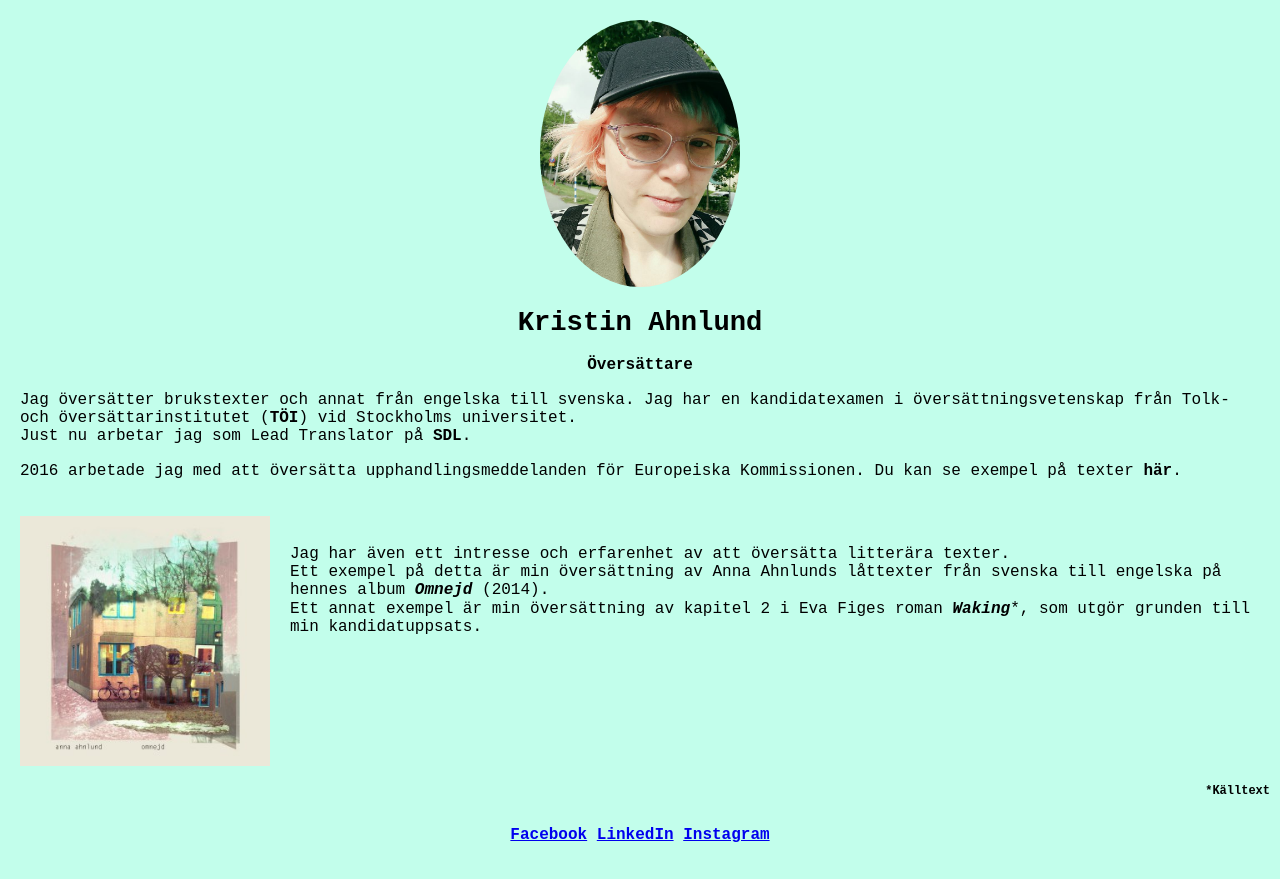
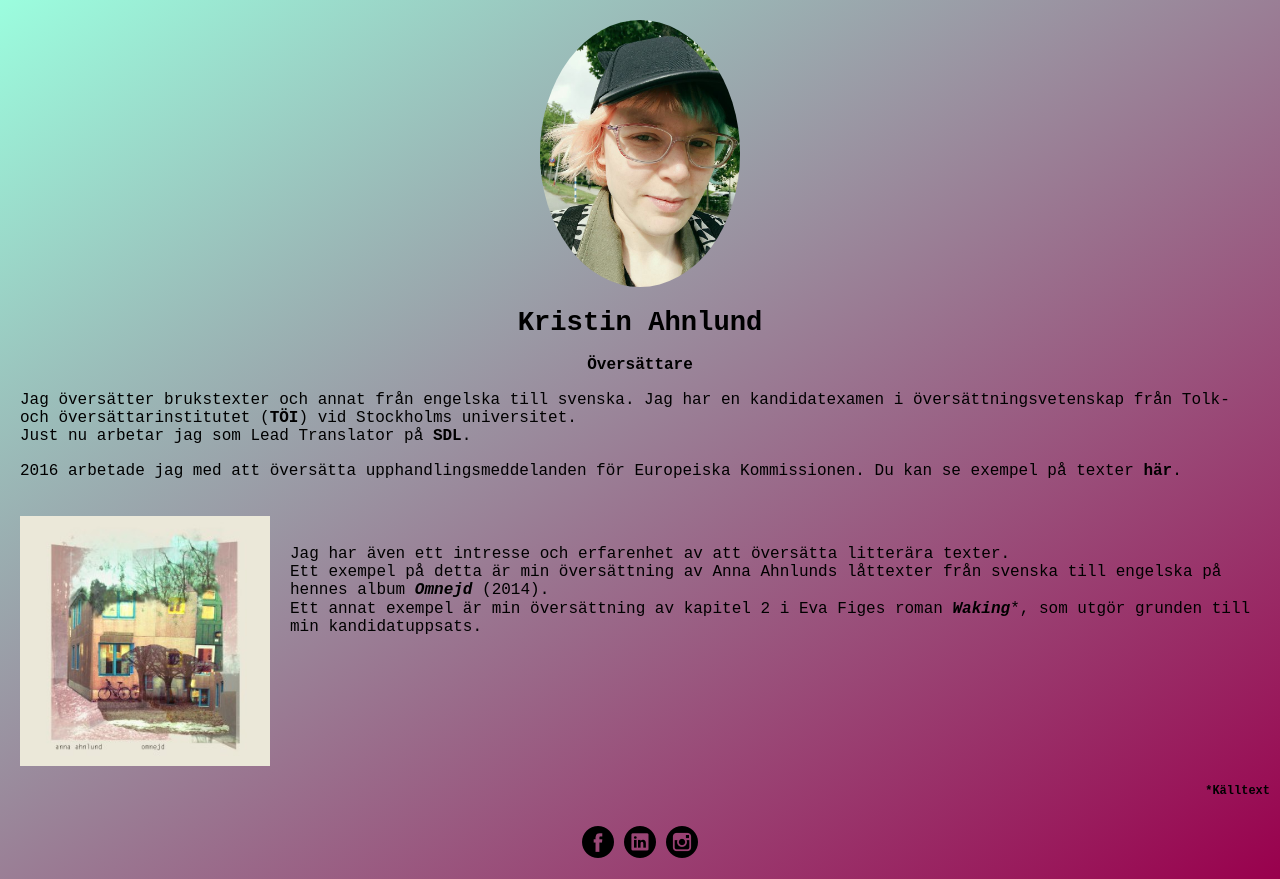
Before and after one commit to krixtin/krixtin.github.io, a plain HTML site: page index.html in a window 1280 px wide. Drawn offline with Linux system fonts and the light colour scheme.

Commit message:
v. 6
og-taggar, ikoner

```diff
--- a/css/style.css
+++ b/css/style.css
@@ -1,6 +1,9 @@
 body {
-	background-color: #c2feeb;
 	font-family: "courier new";
+}
+
+.grad {
+	background: linear-gradient(to bottom right, #9bfdde, #99004d);
 }
 
 .imgheader {
--- a/index.html
+++ b/index.html
@@ -6,8 +6,10 @@
 			<link rel="stylesheet" type="text/css" href="./css/style.css">
 			<meta name="viewport" content="width=device-width, initial-scale=1, minimum-scale=1">
 			<meta charset="utf-8">
+			<meta property="og:title" content="Kristin Ahnlund: Översättare">
+			<meta property="og:image" content="./bilder/profilbild.jpg">
 		</head>
-		<body>
+		<body class="grad">
 			<img src="./bilder/profilbild.jpg" class="imgheader">
 			<h1 class="header">Kristin Ahnlund</h1>
 			<h2 class="header2">Översättare</h2>
@@ -37,9 +39,9 @@
 			<br>
 			<br>
 			<p class="foot">
-				<a href="https://www.facebook.com/kristin.ahnlund">Facebook</a>
-				<a href="https://www.linkedin.com/in/kristin-ahnlund-27555749/">LinkedIn</a>
-				<a href="https://www.instagram.com/keahnlund/">Instagram</a>
+				<a href="https://www.facebook.com/kristin.ahnlund"><img src="./bilder/ikoner/003-facebook-logo-button.png"></a>
+				<a href="https://www.linkedin.com/in/kristin-ahnlund-27555749/"><img src="./bilder/ikoner/001-linkedin-logo-button.png"></a>
+				<a href="https://www.instagram.com/keahnlund/"><img src="./bilder/ikoner/002-instagram-logo.png"></a>
 			</p>
 		</body>
 	</html>
```
Also changed, not shown: bilder/backup.txt (added), bilder/ikoner/001-linkedin-logo-button.png (added), bilder/ikoner/002-instagram-logo.png (added), bilder/ikoner/003-facebook-logo-button.png (added), bilder/insta.png (added), bilder/linkedin.png (added), 1 other file.
